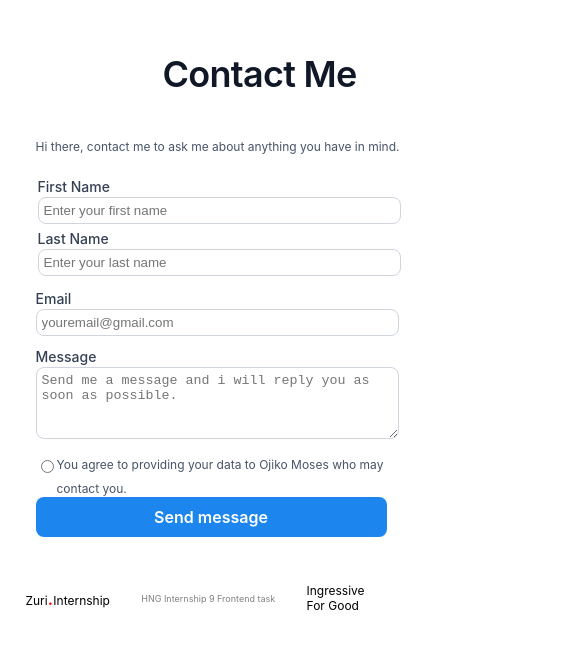
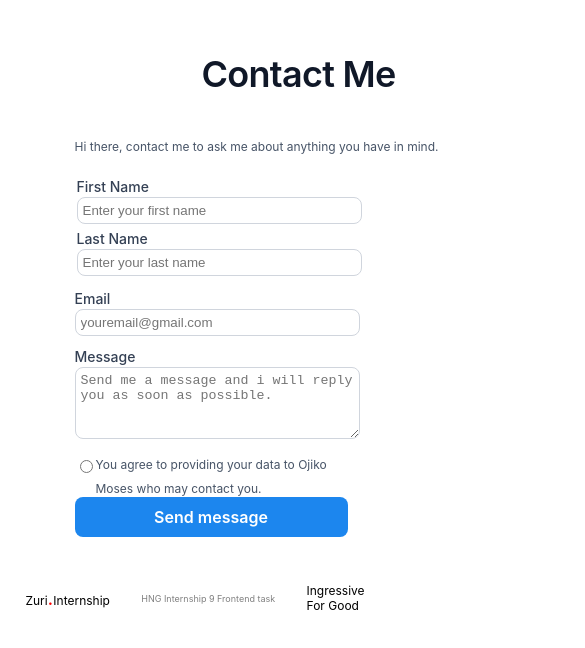
Before and after one commit to mosesojiko/zuri-stage1, a React (Create React App) app: page /contact in a window 390 px wide. Shown: the top 648 px of the page, 585 px wide, since content can reach past the window. Built offline with nearby package versions, Linux system fonts and the light colour scheme.

Commit message:
style: contact page

```diff
--- a/src/pages/Contact.css
+++ b/src/pages/Contact.css
@@ -126,9 +126,10 @@
     background-color: #1874cd;
 }
 
-@media screen and (max-width:560px){
+@media screen and (max-width:700px){
     .contact_form_container {
-            width: 90%;
+            width: 70%;
+            margin: 0 auto;
         }
     .contact_form {
         width: 100%;
```
